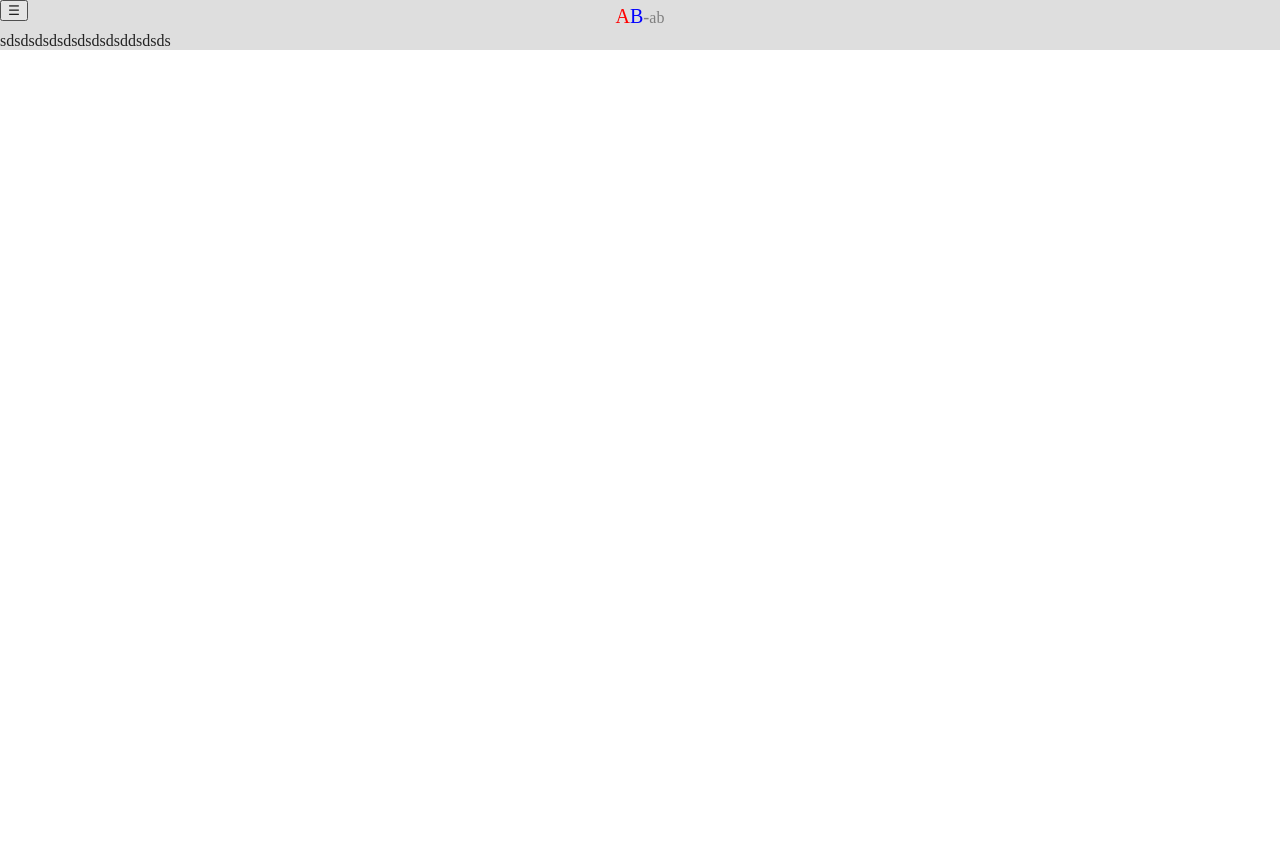
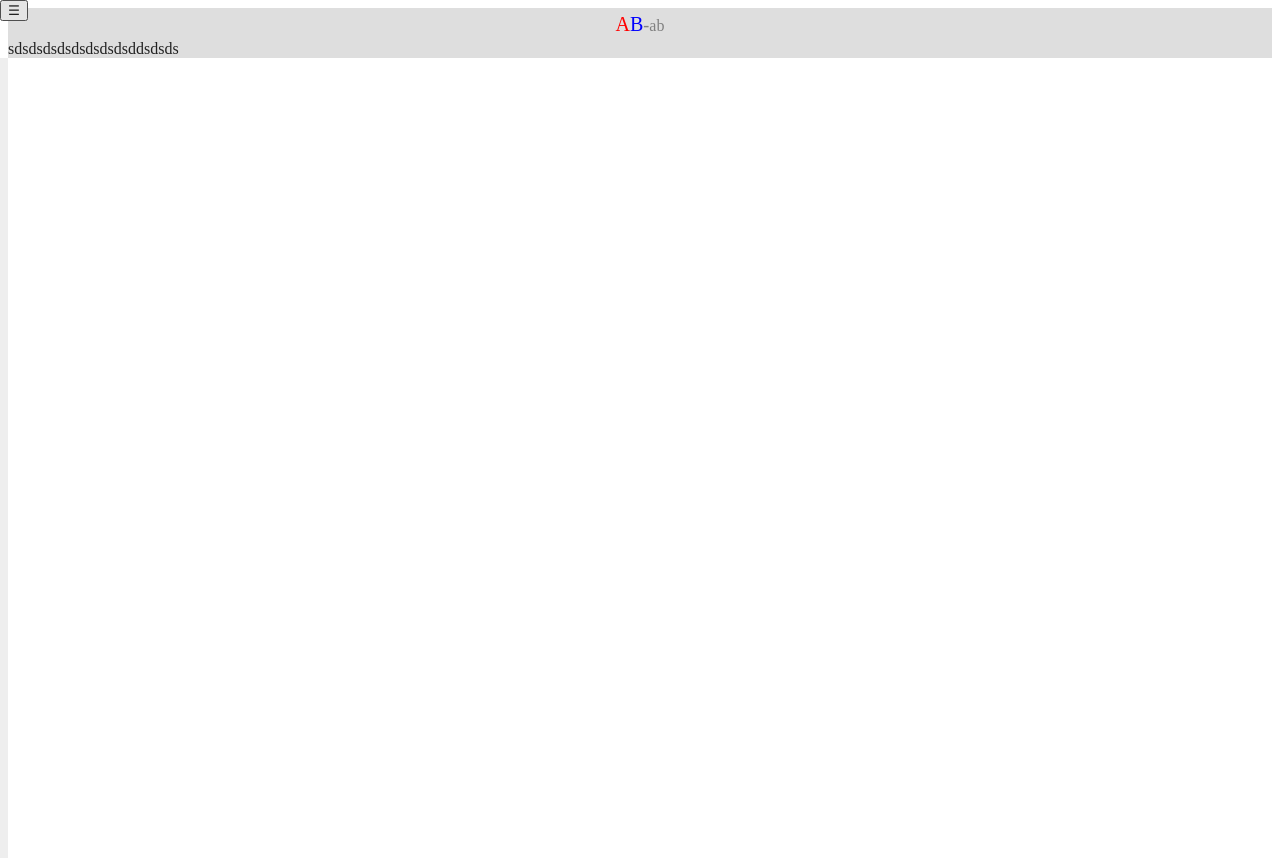
Before and after one commit to acetbug/acetbug.github.io, a Next.js app: page / in a window 1280 px wide. Before the commit the page ends 800 px from the top, so only its background shows below. Built offline with nearby package versions, Linux system fonts and the light colour scheme.

Commit message:
fix: 更新布局组件的HTML结构，移除不必要的内联样式以优化页面性能

```diff
--- a/app/layout.tsx
+++ b/app/layout.tsx
@@ -18,13 +18,13 @@ export default function RootLayout({
   }, []);
   const [isNavBarShown, setIsNavBarShown] = useState(false);
   return (
-    <html lang="en">
+    <html lang="en" style={{ margin: 0, height: "100%", overflow: "hidden" }}>
       <head>
         <title>AwesBooth</title>
         <meta name="description" content="Acetbug's personal website" />
         <meta name="color-scheme" content="light dark" />
       </head>
-      <body style={{ margin: 0, height: "100%", overflow: "hidden" }}>
+      <body>
         <div style={{ display: "flex", flexDirection: "column" }}>
           <TopBar />
           {children}
```
